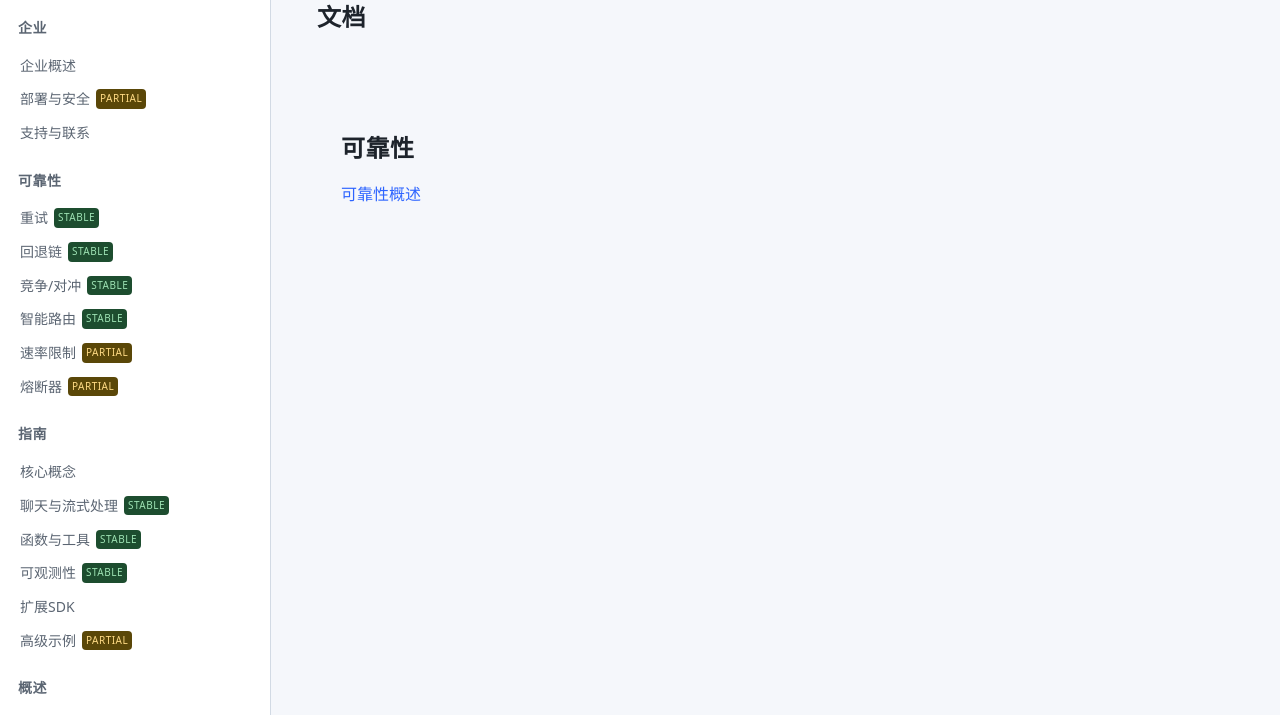
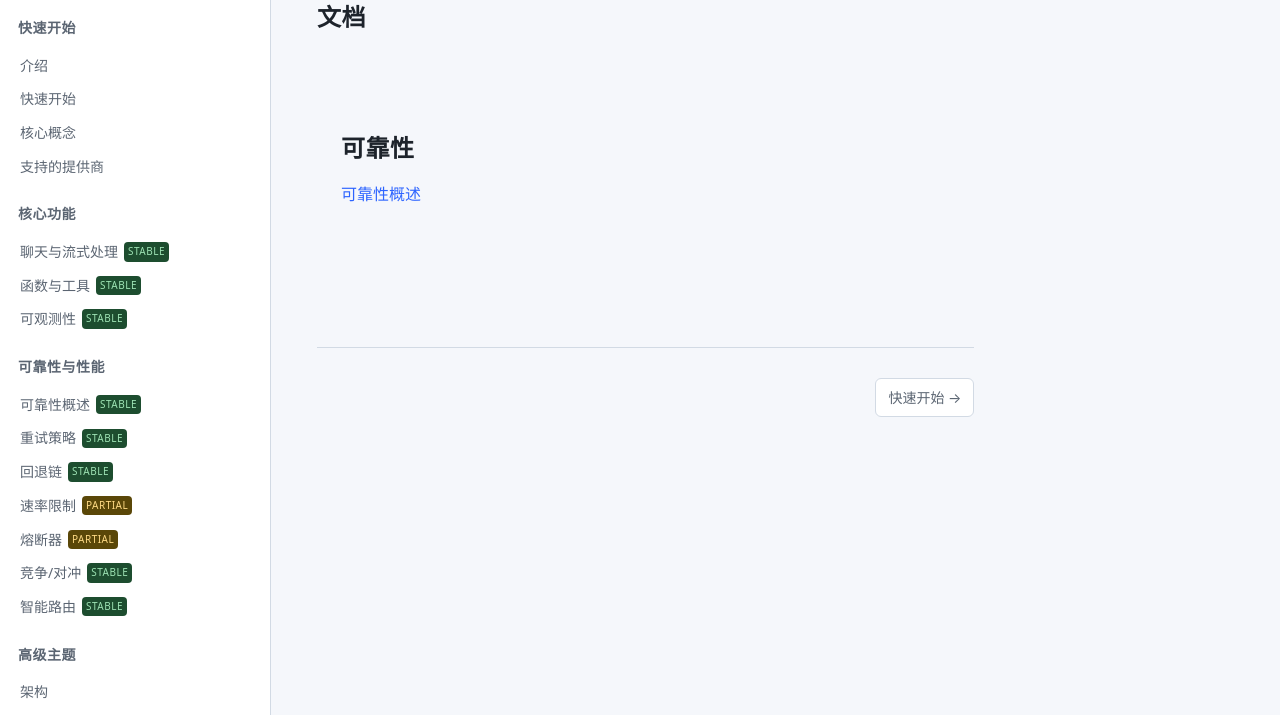
Before and after one commit to hiddenpath/ailib.info, an Astro site: page /zh/docs in a window 1280 px wide. Shown: the part 127-842 px from the top of the page. Built offline with nearby package versions, Linux system fonts and the light colour scheme; Astro itself is replaced by a stand-in of ours.

Commit message:
Completely reorganize documentation structure and fix all issues
- Create separate sidebar configurations for English and Chinese
- Fix sidebar language mixing by using language-specific configs
- Fix sidebar group ordering with proper logical progression
- Fix Chinese links removing extra 'zh' characters
- Update Sidebar component to use static sidebar configs instead of dynamic collection filtering
- Update DocsLayout to use sidebar configs for navigation
- Reorganize docs structure with clear separation between languages
- All links now work correctly: /zh/docs/reliability-overview (not /zh/docs/reliability-overviewzh)
- Sidebar shows proper language-specific content and ordering
- Navigation between English and Chinese versions works perfectly

```diff
--- a/src/components/Sidebar.astro
+++ b/src/components/Sidebar.astro
@@ -1,31 +1,17 @@
 ---
 import { getCollection } from 'astro:content';
+import sidebarEn from '../config/sidebar.en';
+import sidebarZh from '../config/sidebar.zh';
+
 const { currentPath = '', version = '' } = Astro.props;
 
 // Determine language from current path
 const isZh = currentPath.startsWith('/zh/');
-const basePath = isZh ? '/zh/docs/' : '/docs/';
+const sidebar = isZh ? sidebarZh : sidebarEn;
 
-// Get documents filtered by language
-const allDocs = await getCollection('docs');
-const docs = allDocs.filter(d => {
-  const isChineseDoc = d.id.endsWith('.zh');
-  return (isZh && isChineseDoc) || (!isZh && !isChineseDoc);
-});
-
-// group documents
-const groups: Record<string, typeof docs> = {};
-for (const d of docs) {
-  const g = d.data.group || (isZh ? '其他' : 'Other');
-  (groups[g] ||= []).push(d);
-}
-for (const g in groups) groups[g].sort((a, b) => (a.data.order ?? 0) - (b.data.order ?? 0));
-const groupNames = Object.keys(groups).sort((a, b) => a.localeCompare(b));
-
-function isActiveSlug(slug: string) {
-  const cleanSlug = isZh ? slug.replace('.zh', '') : slug;
-  if (cleanSlug === 'intro' && (currentPath === basePath.slice(0, -1) || currentPath === basePath)) return true;
-  return currentPath === basePath + cleanSlug;
+function isActivePath(path: string) {
+  if (path.startsWith('http')) return false;
+  return currentPath === path || currentPath === path + '/';
 }
 ---
 
@@ -38,18 +24,18 @@ function isActiveSlug(slug: string) {
     >
   </div>
   {
-    groupNames.map((name) => (
+    sidebar.map((group) => (
       <div class="group">
         <button class="group-head" type="button" data-collapse>
-          <span>{name}</span>
+          <span>{group.group}</span>
         </button>
         <ul>
-          {groups[name].map((entry) => (
-            <li class={isActiveSlug(entry.slug) ? 'active' : ''}>
-              <a href={`${basePath}${isZh ? entry.slug.replace('.zh', '') : entry.slug}`}>
-                {entry.data.title}
-                {entry.data.status && (
-                  <span class={`badge-status ${entry.data.status}`}>{entry.data.status}</span>
+          {group.items.map((item) => (
+            <li class={isActivePath(item.path || '') ? 'active' : ''}>
+              <a href={item.path || item.external || '#'} target={item.external ? '_blank' : undefined} rel={item.external ? 'noopener' : undefined}>
+                {item.title}
+                {item.status && (
+                  <span class={`badge-status ${item.status}`}>{item.status}</span>
                 )}
               </a>
             </li>
--- /dev/null
+++ b/src/config/sidebar.zh.ts
@@ -0,0 +1,70 @@
+export interface SidebarItem {
+  title: string;
+  path?: string;
+  external?: string;
+  status?: 'stable' | 'partial' | 'planned';
+}
+export interface SidebarGroup {
+  group: string;
+  items: SidebarItem[];
+}
+
+const sidebar: SidebarGroup[] = [
+  {
+    group: '快速开始',
+    items: [
+      { title: '介绍', path: '/zh/docs/intro' },
+      { title: '快速开始', path: '/zh/docs/getting-started' },
+      { title: '核心概念', path: '/zh/docs/concepts' },
+      { title: '支持的提供商', path: '/zh/docs/providers' },
+    ],
+  },
+  {
+    group: '核心功能',
+    items: [
+      { title: '聊天与流式处理', path: '/zh/docs/chat', status: 'stable' },
+      { title: '函数与工具', path: '/zh/docs/functions', status: 'stable' },
+      { title: '可观测性', path: '/zh/docs/observability', status: 'stable' },
+    ],
+  },
+  {
+    group: '可靠性与性能',
+    items: [
+      { title: '可靠性概述', path: '/zh/docs/reliability-overview', status: 'stable' },
+      { title: '重试策略', path: '/zh/docs/reliability-retry', status: 'stable' },
+      { title: '回退链', path: '/zh/docs/reliability-fallback', status: 'stable' },
+      { title: '速率限制', path: '/zh/docs/reliability-rate', status: 'partial' },
+      { title: '熔断器', path: '/zh/docs/reliability-circuit', status: 'partial' },
+      { title: '竞争/对冲', path: '/zh/docs/reliability-race', status: 'stable' },
+      { title: '智能路由', path: '/zh/docs/reliability-routing', status: 'stable' },
+    ],
+  },
+  {
+    group: '高级主题',
+    items: [
+      { title: '架构', path: '/zh/docs/architecture' },
+      { title: '高级示例', path: '/zh/docs/advanced-examples' },
+      { title: '实用示例', path: '/zh/docs/recipes', status: 'stable' },
+      { title: '扩展SDK', path: '/zh/docs/extension', status: 'stable' },
+    ],
+  },
+  {
+    group: '企业版',
+    items: [
+      { title: '为什么选择Ailib', path: '/zh/docs/enterprise-overview' },
+      { title: '部署与安全', path: '/zh/docs/enterprise-deployment', status: 'partial' },
+      { title: '支持与联系', path: '/zh/docs/enterprise-support' },
+    ],
+  },
+  {
+    group: '参考',
+    items: [
+      { title: 'API文档', external: 'https://docs.rs/ai-lib/latest/ai_lib/' },
+      { title: '常见问题', path: '/zh/docs/faq' },
+      { title: '更新日志', external: 'https://github.com/hiddenpath/ai-lib/releases' },
+      { title: '路线图', external: 'https://github.com/hiddenpath/ai-lib#roadmap' },
+    ],
+  },
+];
+
+export default sidebar;
--- a/src/layouts/DocsLayout.astro
+++ b/src/layouts/DocsLayout.astro
@@ -19,28 +19,26 @@ const isZh = url.pathname.startsWith('/zh/');
 const locale = isZh ? 'zh' : 'en';
 const basePath = isZh ? '/zh/docs/' : '/docs/';
 
-// Build ordered flat list for prev/next (only for doc pages with a slug path starting /docs)
+// Build ordered flat list for prev/next based on sidebar configuration
 let nav: { slug: string; title: string; order: number; group: string }[] = [];
 try {
-  const coll = await getCollection('docs');
-  for (const e of coll) {
-    // Filter by language
-    const isChineseDoc = e.id.endsWith('.zh');
-    if ((isZh && isChineseDoc) || (!isZh && !isChineseDoc)) {
-      nav.push({
-        slug: isZh ? e.slug.replace('.zh', '') : e.slug,
-        title: e.data.title,
-        order: e.data.order ?? 0,
-        group: e.data.group || (isZh ? '其他' : 'Other'),
-      });
+  const sidebar = isZh ? (await import('../config/sidebar.zh')).default : (await import('../config/sidebar.en')).default;
+
+  let order = 0;
+  for (const group of sidebar) {
+    for (const item of group.items) {
+      if (item.path && !item.external) {
+        // Extract slug from path
+        const slug = item.path.split('/').pop() || '';
+        nav.push({
+          slug,
+          title: item.title,
+          order: order++,
+          group: group.group,
+        });
+      }
     }
   }
-  nav.sort((a, b) => {
-    // group alphabetical first, then numeric order, then title
-    if (a.group !== b.group) return a.group.localeCompare(b.group);
-    if (a.order !== b.order) return a.order - b.order;
-    return a.title.localeCompare(b.title);
-  });
 } catch (e) {
   // collection not available (e.g., index page) – ignore
 }
--- a/src/pages/zh/docs/index.astro
+++ b/src/pages/zh/docs/index.astro
@@ -24,7 +24,7 @@ for (const list of groups.values()) list.sort((a, b) => (a.data.order ?? 0) - (b
         <ul>
           {groups.get(g).map((e) => (
             <li>
-              <a href={`/zh/docs/${e.slug}`}>
+              <a href={`/zh/docs/${e.slug.replace('zh', '')}`}>
                 {e.data.title}
                 {e.data.status && (
                   <span class={`badge-status ${e.data.status}`}> {e.data.status}</span>
```
